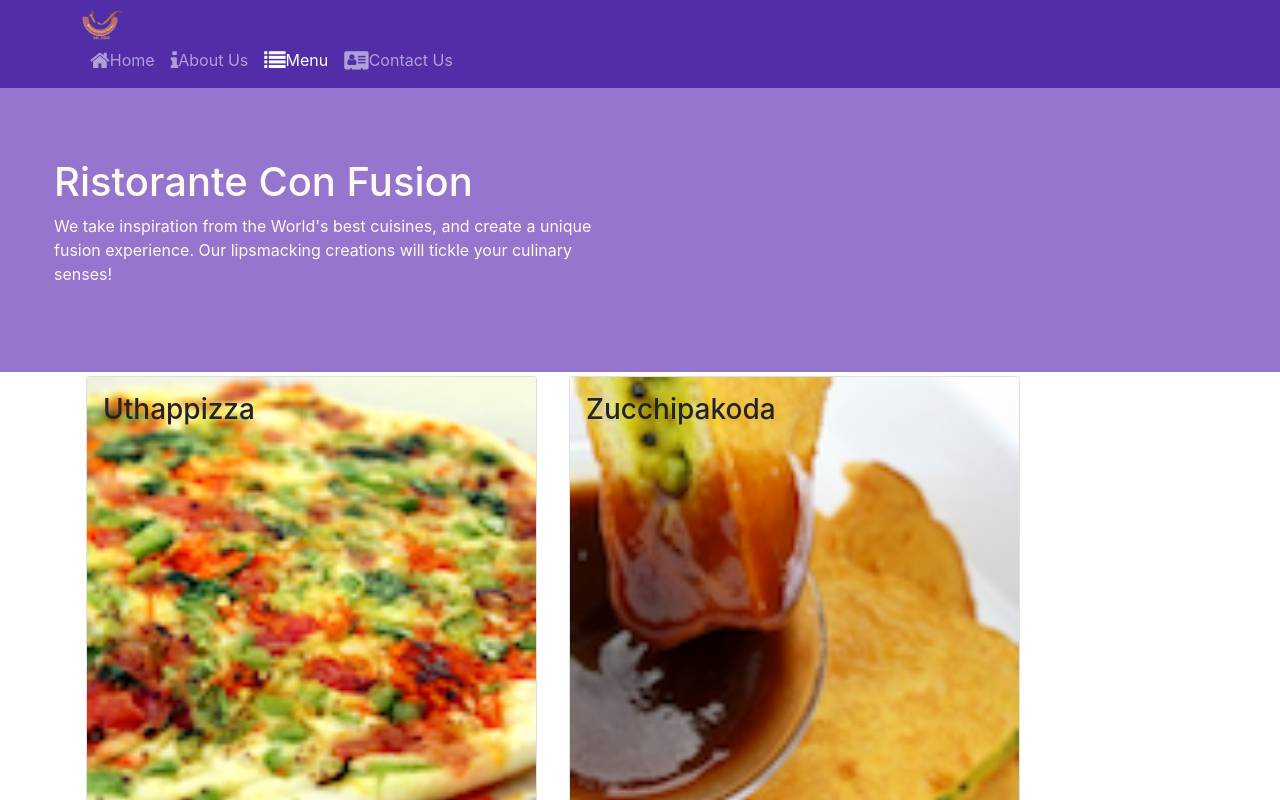
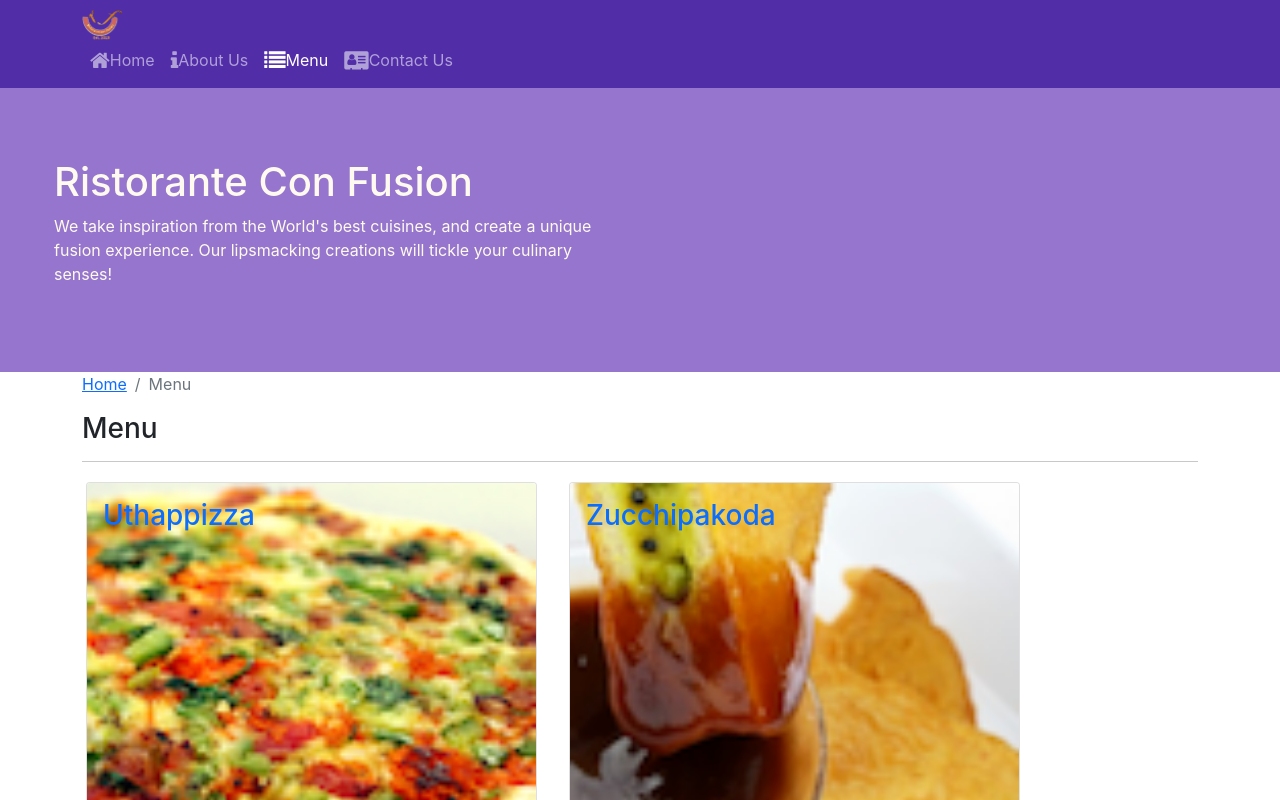
Before and after one commit to daocongly/CongLyFX12998, a React (Create React App) app: page /menu in a window 1280 px wide. Shown: the top 800 px of the page. Built offline with nearby package versions, Linux system fonts and the light colour scheme.

Commit message:
chua xong

```diff
--- a/src/components/DishdetailComponent.js
+++ b/src/components/DishdetailComponent.js
@@ -1,7 +1,9 @@
 import React from 'react';
 import ReactDOM from 'react-dom';
-import { Card, CardImg, CardImgOverlay, CardText, CardBody, CardTitle} from 'reactstrap';
+import { Card, CardImg, CardImgOverlay, CardText, CardBody, CardTitle, Breadcrumb,BreadcrumbItem} from 'reactstrap';
 import dateFormat from 'dateformat';
+import {Link} from 'react-router-dom';
+
 
     function RenderComment({dishComment}) {
         const listComment = dishComment.map((nhanxet) => {
--- a/src/components/MainComponent.js
+++ b/src/components/MainComponent.js
@@ -33,12 +33,24 @@
         />
       );
     }
+
+    const DishWithId = ({match}) => {
+      return(
+        <DishDetail dish={this.state.dishes.filter((dish) => dish.id === parseInt(match.params.dishId,10))[0]}
+          comments={this.state.comments.filter((comment) => comment.dishId === parseInt(match.params.dishId,10))}
+        />
+      );
+
+    }
+
+
     return (
       <div>
         <Header/>
         <Switch>
           <Route path="/home" component = {Homepage} />
           <Route exact path="/menu" component ={() => <Menu dishes={this.state.dishes} />}/>
+          <Route path="/menu/:dishId" component={DishWithId} />
           <Route exact path="/contactus" component = {Contact} />
           <Redirect to="/home" />
         </Switch>
--- a/src/components/MenuComponent.js
+++ b/src/components/MenuComponent.js
@@ -1,13 +1,16 @@
 import React from 'react';
-import { Card, CardImg, CardImgOverlay, CardText, CardBody, CardTitle} from 'reactstrap';
+import { Card, CardImg, CardImgOverlay, CardText, CardBody, CardTitle, Breadcrumb,BreadcrumbItem } from 'reactstrap';
+import {Link} from 'react-router-dom';
 
     function RenderMenuItem({dish, onClick}) {
         return(
-            <Card onClick={()=> onClick(dish.id)}>
-            <CardImg with="100%" object src={dish.image} alt={dish.name}/>
-            <CardImgOverlay>
+            <Card>
+                <Link to={`/menu/${dish.id}`}>
+                <CardImg with="100%" object src={dish.image} alt={dish.name}/>
+                <CardImgOverlay>
                 <CardTitle className="h3">{dish.name}</CardTitle>
-            </CardImgOverlay>
+                </CardImgOverlay>
+                </Link>
             </Card>
 
         );
@@ -18,12 +21,22 @@
         const menu =props.dishes.map((dish)=> {
             return (
                 <div key={dish.id} className="col-12 col-md-5 m-1">
-                 <RenderMenuItem dish={dish} onClick={props.onClick}/>
+                 <RenderMenuItem dish={dish}/>
                 </div>
             );
         });
         return (
             <div className="container">
+                <div className="row">
+                    <Breadcrumb>
+                        <BreadcrumbItem><Link to='/home'>Home</Link></BreadcrumbItem>
+                        <BreadcrumbItem active>Menu</BreadcrumbItem>
+                    </Breadcrumb>
+                    <div className="col-12">
+                        <h3>Menu</h3>
+                        <hr/>
+                    </div>
+                </div>
                 <div className="row">
                         {menu}
                 </div>
```
